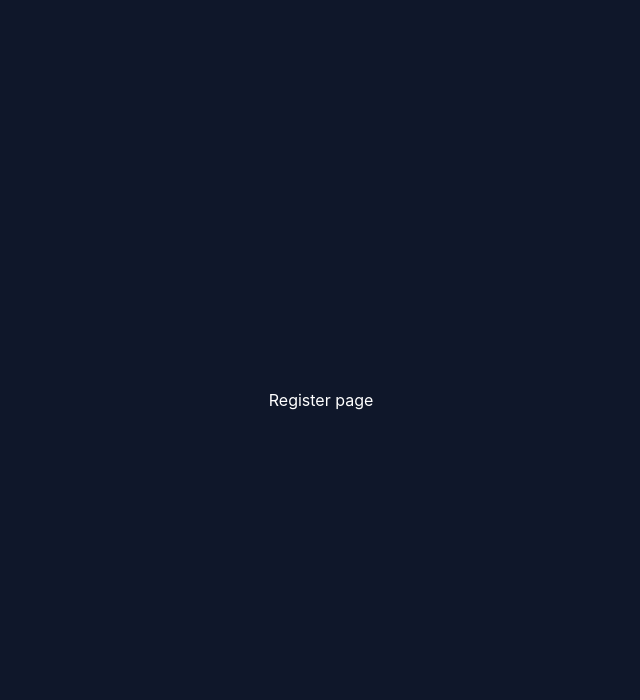
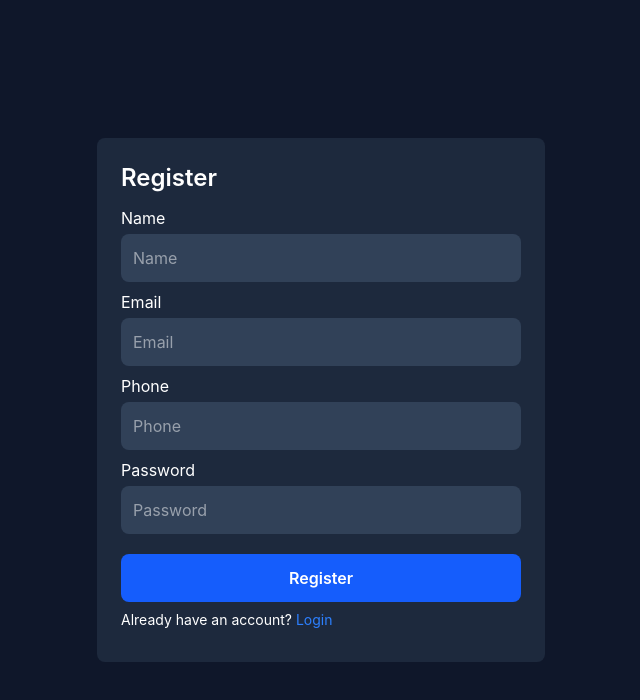
Before and after one commit to shubhamv2/project-management-app, a React (Vite) app: page /auth/register in a window 1280 px wide. Shown: the top 700 px of the page, without its empty margins (319-959 px from the left). Built offline with nearby package versions, Linux system fonts and the light colour scheme.

Commit message:
feat: create register page UI

```diff
--- a/src/features/auth/components/AuthButton.jsx
+++ b/src/features/auth/components/AuthButton.jsx
@@ -1,6 +1,6 @@
 const AuthButton = ({children}) =>{
     return(
-        <button type="submit" className="bg-blue-600 w-full p-3 rounded-lg font-semibold">
+        <button type="submit" className="bg-blue-600 w-full mt-3 p-3 rounded-lg font-semibold">
             {children}
         </button>
     )
--- a/src/features/auth/components/AuthCard.jsx
+++ b/src/features/auth/components/AuthCard.jsx
@@ -1,7 +1,7 @@
 const AuthCard = ({title, children}) =>{
     return(
         <div className="bg-slate-800 p-6 rounded-lg w-full max-w-md">
-            <h2 className="mb-4 text-2xl font-semibold">{title}</h2>
+            <h2 className="mb-3 text-2xl font-semibold">{title}</h2>
             <div className="">
                 {children}
             </div>
--- a/src/features/auth/components/AuthInput.jsx
+++ b/src/features/auth/components/AuthInput.jsx
@@ -2,7 +2,7 @@ import clsx from "clsx";
 const AuthInput = ({label, name, placeholder, error,type="text", register}) =>{
     return(
         <div >
-            <label htmlFor={name} className="block mb-2">{label}</label>
+            <label htmlFor={name} className="block mb-1">{label}</label>
             <input className={clsx("w-full outline-none bg-slate-700 p-3 rounded-lg",error&&"border border-red-500")} id={name} type="text" placeholder={placeholder} name={name} type={type} {...register(name)}/>
             {error && <p className="text-red-500">{error.message}</p>}
         </div>
--- /dev/null
+++ b/src/features/auth/utils/registerValidationSchema.js
@@ -0,0 +1,8 @@
+import z from 'zod'
+
+export const registerValidationSchema = z.object({
+    name:z.string().min(3,"Enter valid name"),
+    phone:z.string().min(10,"Enter valid number"),
+    email:z.email("Enter valid email"),
+    password:z.string().min(6,"Password should contain at least 6 character")
+})
--- a/src/pages/RegisterPage.jsx
+++ b/src/pages/RegisterPage.jsx
@@ -1,8 +1,48 @@
+import AuthCard from "../features/auth/components/AuthCard";
+import { useForm } from "react-hook-form";
+import AuthInput from "../features/auth/components/AuthInput";
+import AuthButton from "../features/auth/components/AuthButton";
+import {ROUTES} from '../routes/routes';
+import { Link } from "react-router-dom";
+import { registerValidationSchema } from "../features/auth/utils/registerValidationSchema";
+import { zodResolver } from "@hookform/resolvers/zod";
 const RegisterPage = () =>{
+    const {register, handleSubmit, formState:{errors}} = useForm({resolver:zodResolver(registerValidationSchema)});
+    const onSubmit = (data) =>{
+        console.log(data)
+    }
     return(
-        <div>
-            Register page
-        </div>
+        <AuthCard title="Register">
+            <form onSubmit={handleSubmit(onSubmit)} className="space-y-2">
+                <AuthInput name="name"
+                placeholder="Name"
+                label="Name"
+                error={errors.name}
+                register={(name)=>register(name)}/>
+
+                <AuthInput type="email" name="email"
+                placeholder="Email"
+                label="Email"
+                error={errors.email}
+                register={(name)=>register(name)}/>
+
+                <AuthInput  name="phone"
+                placeholder="Phone"
+                label="Phone"
+                error={errors.phone}
+                register={(name)=>register(name)}/>
+
+                <AuthInput type="password" name="password"
+                placeholder="Password"
+                label="Password"
+                error={errors.password}
+                register={(name)=>register(name)}/>
+
+                <AuthButton>Register</AuthButton>
+
+                <p className="text-sm mb-2">Already have an account? <Link className="text-blue-500" to={ROUTES.LOGIN}>Login</Link></p>
+            </form>
+        </AuthCard>
     )
 }
 export default RegisterPage;
```
